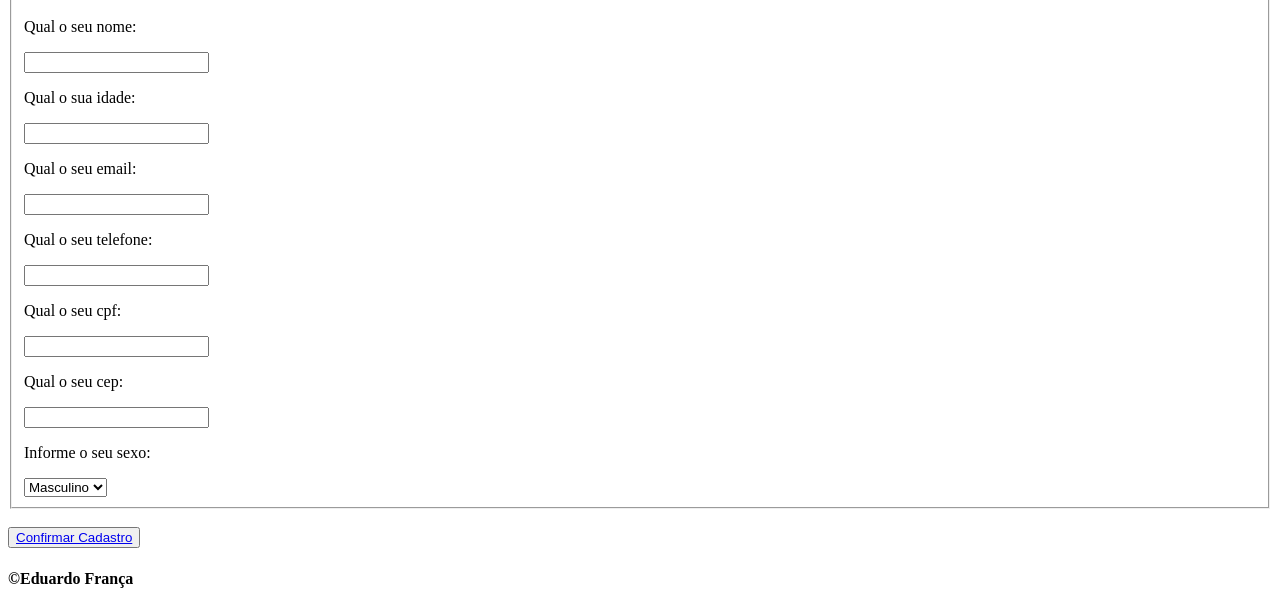
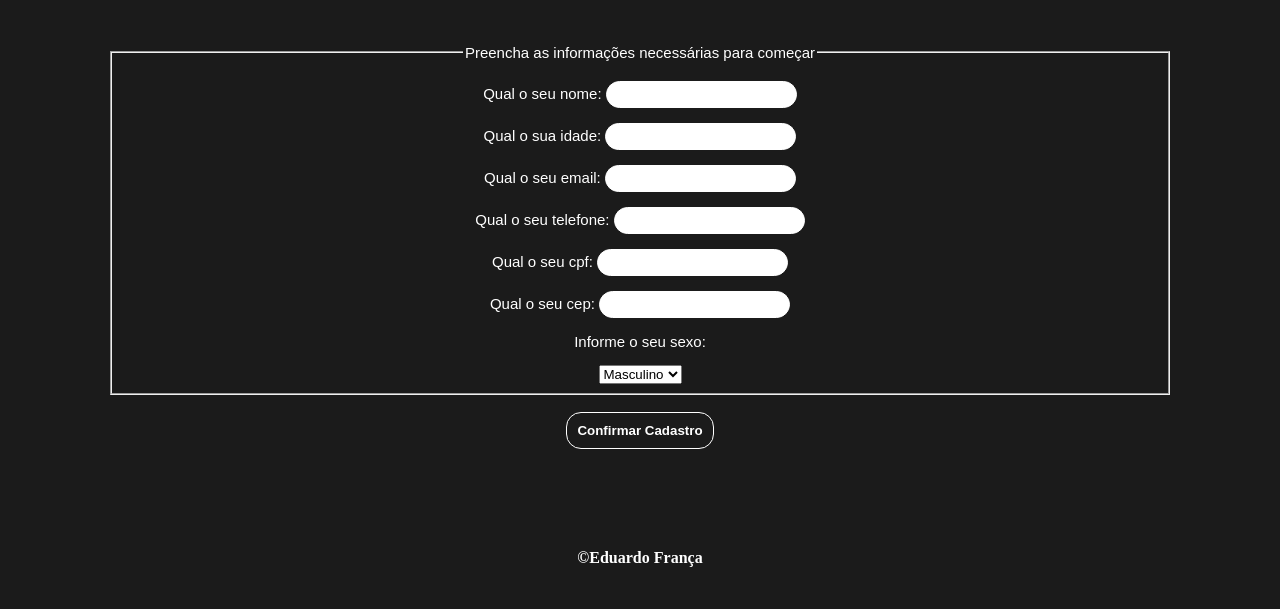
Before and after one commit to ndu-xl/projeto-integrador-frontend-eduardo-franca, a plain HTML site: page index.html in a window 1280 px wide. Shown: the part 255-864 px from the top of the page. Drawn offline with Linux system fonts and the light colour scheme.

Commit message:
feat: Adição do css experimental

```diff
--- /dev/null
+++ b/css/style.css
@@ -0,0 +1,34 @@
+table {
+    border: solid white 1px;
+    margin: auto;
+}
+main {
+    margin: 100px;
+    font-size: 15px;
+    font-family: Arial, Helvetica, sans-serif;
+}
+#title{
+    font-size: 40pt;
+}
+#confirmar {
+    padding: 10px;
+    background-color: rgb(27, 27, 27);
+}
+a {
+    color: white;
+    text-decoration: none;
+    display: inline-block;
+}
+#campo {
+    padding: 5px;
+}
+#confirmar, #campo{
+    border-radius: 15px;
+    font-weight:700;
+    border: solid white 1px;
+}
+body {
+    text-align: center;
+    background-color: rgb(27, 27, 27);
+    color: white;
+}
--- a/index.html
+++ b/index.html
@@ -4,28 +4,29 @@
     <meta charset="UTF-8" />
     <meta name="viewport" content="width=, initial-scale=1.0" />
     <title>SellCar</title>
+    <link rel="stylesheet" href="css/style.css">
   </head>
   <body>
     <header>
-      <h1>Cadastro SellCar</h1>
-      <img src="assets/svg/logo.svg" alt="" width="150">
+      <h1 id="title">Cadastro SellCar
+      <img id="logo" src="assets/svg/logo.svg" alt="logo" width="150"></h1>
     </header>
     <main>
       <fieldset>
         <legend>Preencha as informações necessárias para começar</legend>
         <section>
-          <p>Qual o seu nome:</p>
-          <input type="text" />
-          <p>Qual o sua idade:</p>
-          <input type="number" />
-          <p>Qual o seu email:</p>
-          <input type="email" />
-          <p>Qual o seu telefone:</p>
-          <input type="number" />
-          <p>Qual o seu cpf:</p>
-          <input type="number" />
-          <p>Qual o seu cep:</p>
-          <input type="number" />
+          <p>Qual o seu nome:
+          <input type="text" id="campo"/></p>
+          <p>Qual o sua idade:
+          <input type="number" id="campo"/></p>
+          <p>Qual o seu email:
+          <input type="email" id="campo"/></p>
+          <p>Qual o seu telefone:
+          <input type="number" id="campo"/></p>
+          <p>Qual o seu cpf:
+          <input type="number" id="campo"/></p>
+          <p>Qual o seu cep:
+          <input type="number" id="campo"/></p>
           <p>Informe o seu sexo:</p>
           <select>
             <option>Masculino</option>
@@ -35,7 +36,7 @@
       </fieldset>
       <br>
       <section>
-        <button><a href="pageMain.html">Confirmar Cadastro</a></button>
+        <button id="confirmar"><a href="pageMain.html">Confirmar Cadastro</a></button>
       </section>
     </main>
     <footer>
```
Also changed, not shown: entrarEmContato.html (+4 -3 lines), pageMain.html (+11 -10 lines), 1 other file.
